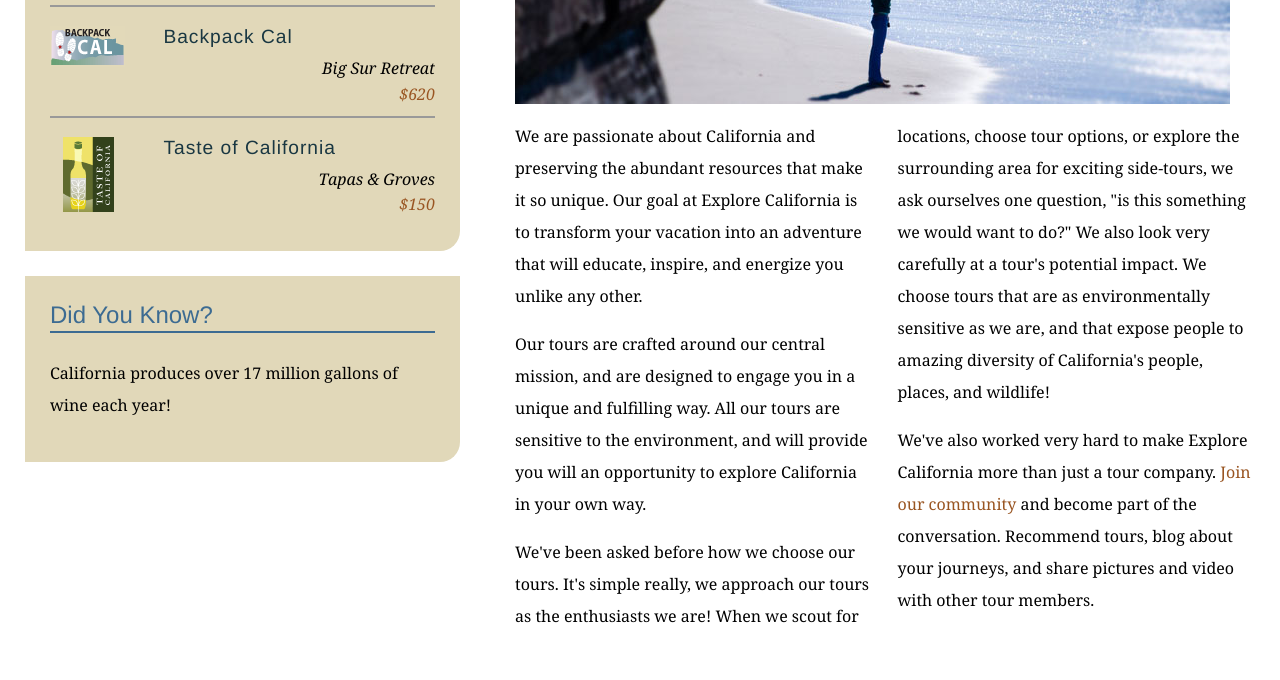
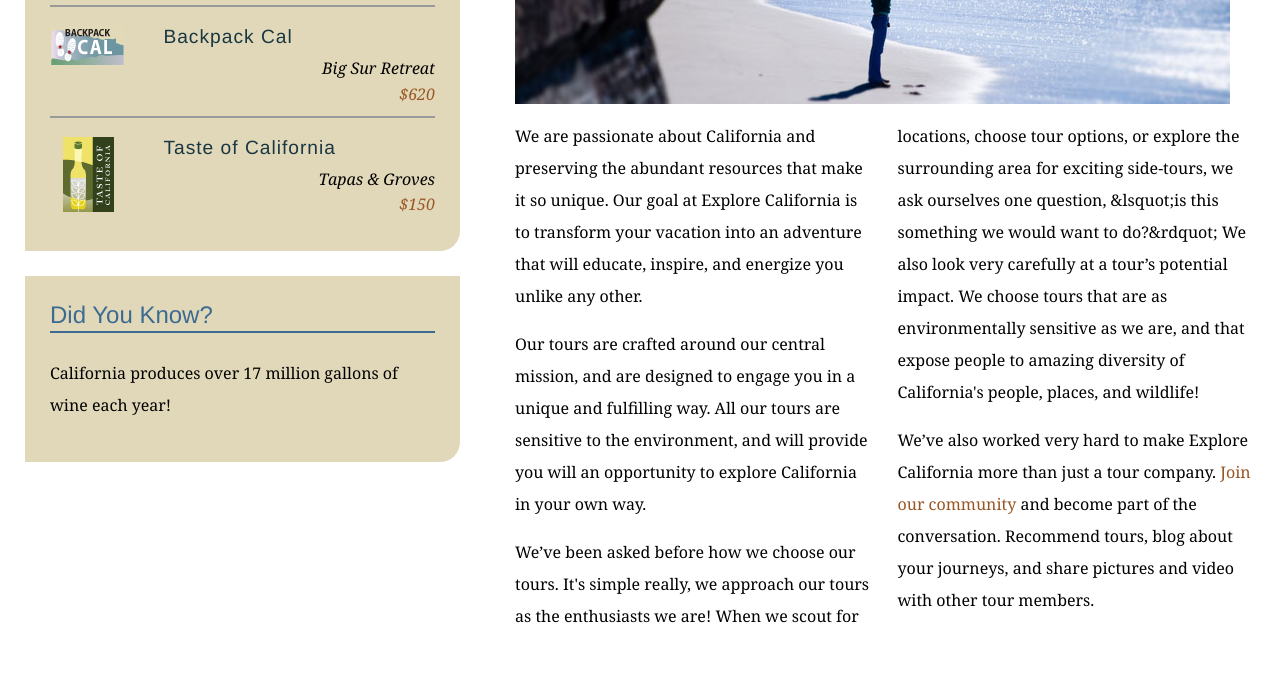
Before and after one commit to betsymcnair/explore_california, a plain HTML site: page mission.html in a window 1280 px wide. Shown: the part 580-1260 px from the top of the page. Drawn offline with Linux system fonts and the light colour scheme.

Commit message:
replaces straight quotes with curly quotes

```diff
--- a/mission.html
+++ b/mission.html
@@ -64,8 +64,8 @@
           <div class="multiCol">
             <p>We are passionate about California and preserving the abundant resources that make it so unique. Our goal at Explore California is to transform your vacation into an adventure that will educate, inspire, and energize you unlike any other.</p>
             <p>Our tours are crafted around our central mission, and are designed to engage you in a unique and fulfilling way. All our tours are sensitive to the environment, and will provide you will an opportunity to explore California in your own way.</p>
-            <p>We've been asked before how we choose our tours. It's simple really, we approach our tours as the enthusiasts we are! When we scout for locations, choose tour options, or explore the surrounding area for exciting side-tours, we ask ourselves one question, &quot;is this something we would want to do?&quot; We also look very carefully at a tour's potential impact. We choose tours that are as environmentally sensitive as we are, and that expose people to amazing diversity of California's people, places, and wildlife!</p>
-            <p>We've also worked very hard to make Explore California more than just a tour company. <a href="explorers/join.html">Join our community</a> and become part of the conversation. Recommend tours, blog about your journeys, and share pictures and video with other tour members.</p>
+            <p>We&rsquo;ve been asked before how we choose our tours. It's simple really, we approach our tours as the enthusiasts we are! When we scout for locations, choose tour options, or explore the surrounding area for exciting side-tours, we ask ourselves one question, &lsquot;is this something we would want to do?&rdquot; We also look very carefully at a tour&rsquo;s potential impact. We choose tours that are as environmentally sensitive as we are, and that expose people to amazing diversity of California's people, places, and wildlife!</p>
+            <p>We&rsquo;ve also worked very hard to make Explore California more than just a tour company. <a href="explorers/join.html">Join our community</a> and become part of the conversation. Recommend tours, blog about your journeys, and share pictures and video with other tour members.</p>
           </div>
         </div>
       </div>
```
